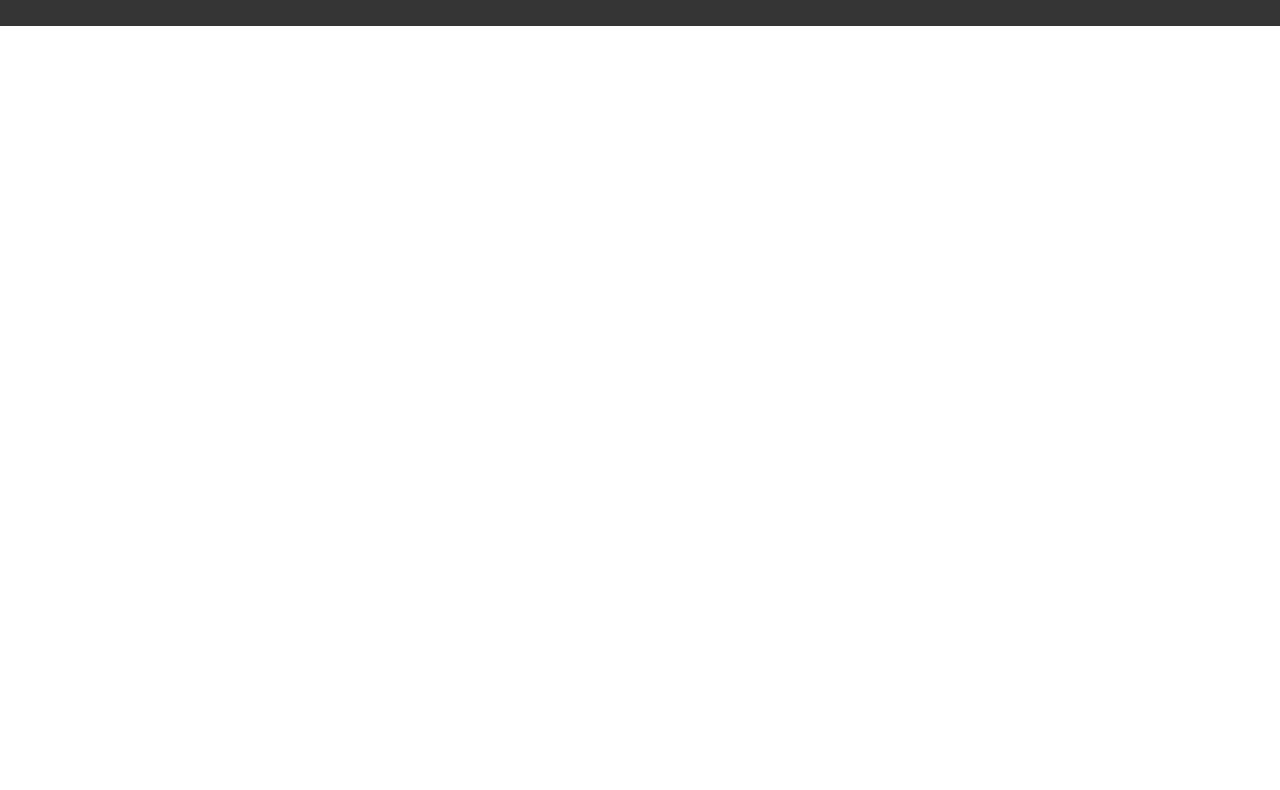
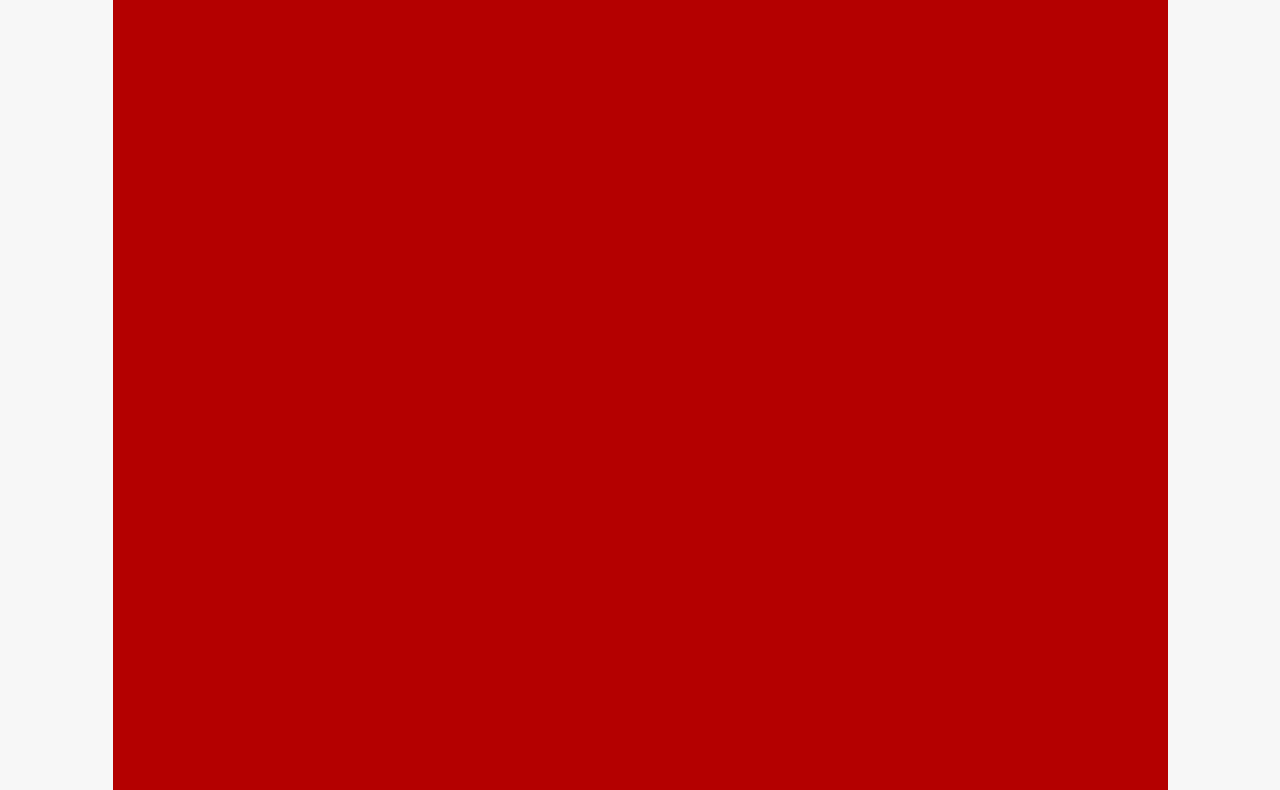
Before and after one commit to Francois-s/P4-ohmyfood, a plain HTML site: page pages/palette.html in a window 1280 px wide. Shown: the part 685-1475 px from the top of the page. Before the commit the page ends 800 px from the top, so only its background shows below. Drawn offline with Linux system fonts and the light colour scheme.

Commit message:
edit index
edit :
index.html

```diff
--- a/css/style.css
+++ b/css/style.css
@@ -38,6 +38,10 @@
 
     .background_3 {
         background-color: #F7F7F7;
+    }
+
+    .background_4 {
+        background-color: #b40000;
     }
 
     .al_center {
--- a/css/style_pages.css
+++ b/css/style_pages.css
@@ -1,8 +1,16 @@
+.size_max_pages {
+    height: 1221px;
+    max-width: 1055px;
+    margin: auto;
+    position: relative;
+}
+
 .img_top {
     max-height: 500px;
     width: 100%;
     object-fit: cover;
 }
+
 
 @media screen and (max-width: 1024px) {
 
--- a/pages/palette.html
+++ b/pages/palette.html
@@ -13,12 +13,11 @@
 <body>
     <div class="container background_3">
         <header>
-            <h1 class="background_1 al_center shrikhand_font">ohmyfood</h1>
+            <h1 class="background_1 al_center shrikhand_font al_center">ohmyfood</h1>
         </header>
         <main>
             <img class="img_top" src="../Images et textes Ohmyfood/images/restaurants/jay-wennington-N_Y88TWmGwA-unsplash.jpg" alt="">
-            <section></section>
-            <div class="container">
+            <div class="size_max_pages background_4">
 
             </div>
         </main>
```
Also changed, not shown: index.html (+1 -1 lines).
